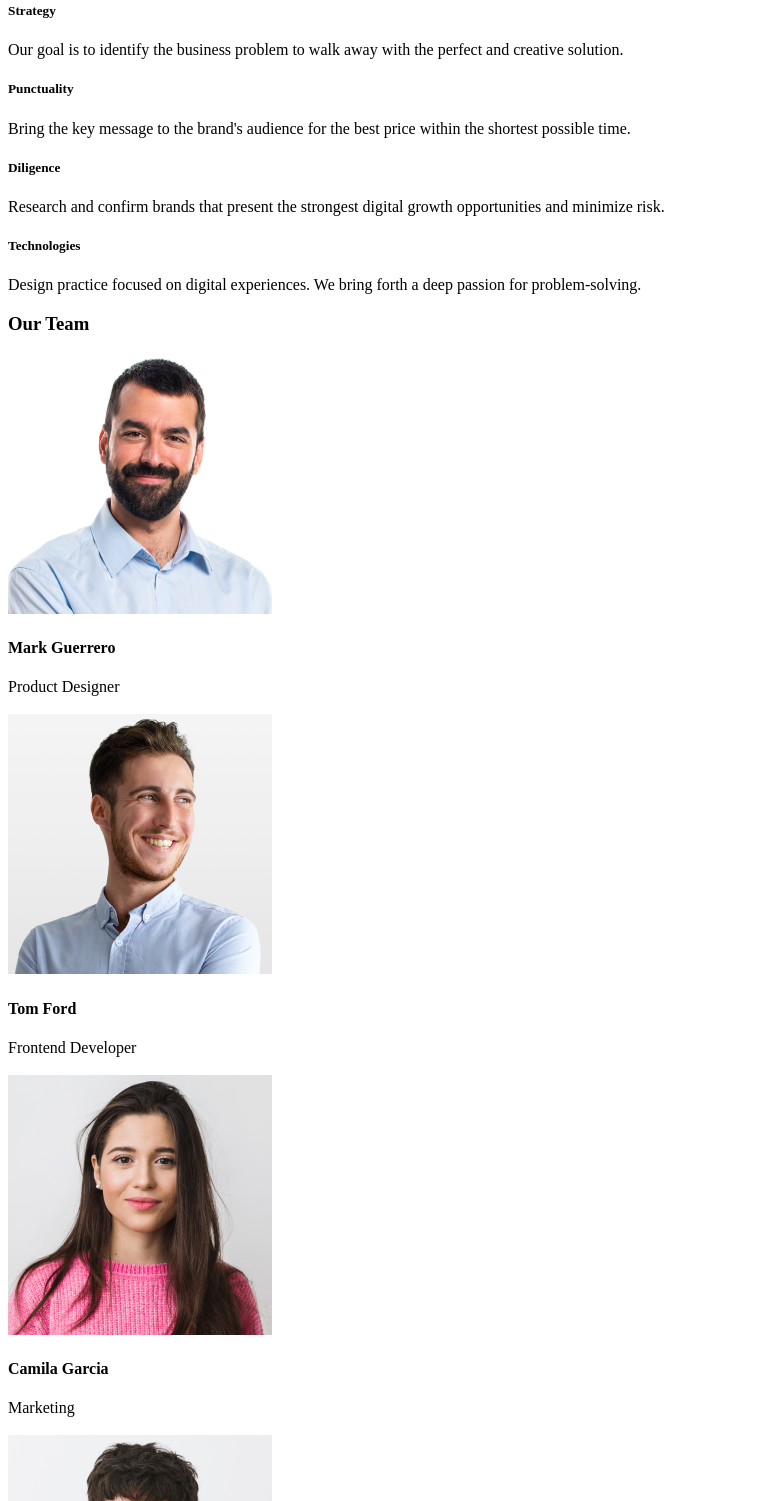
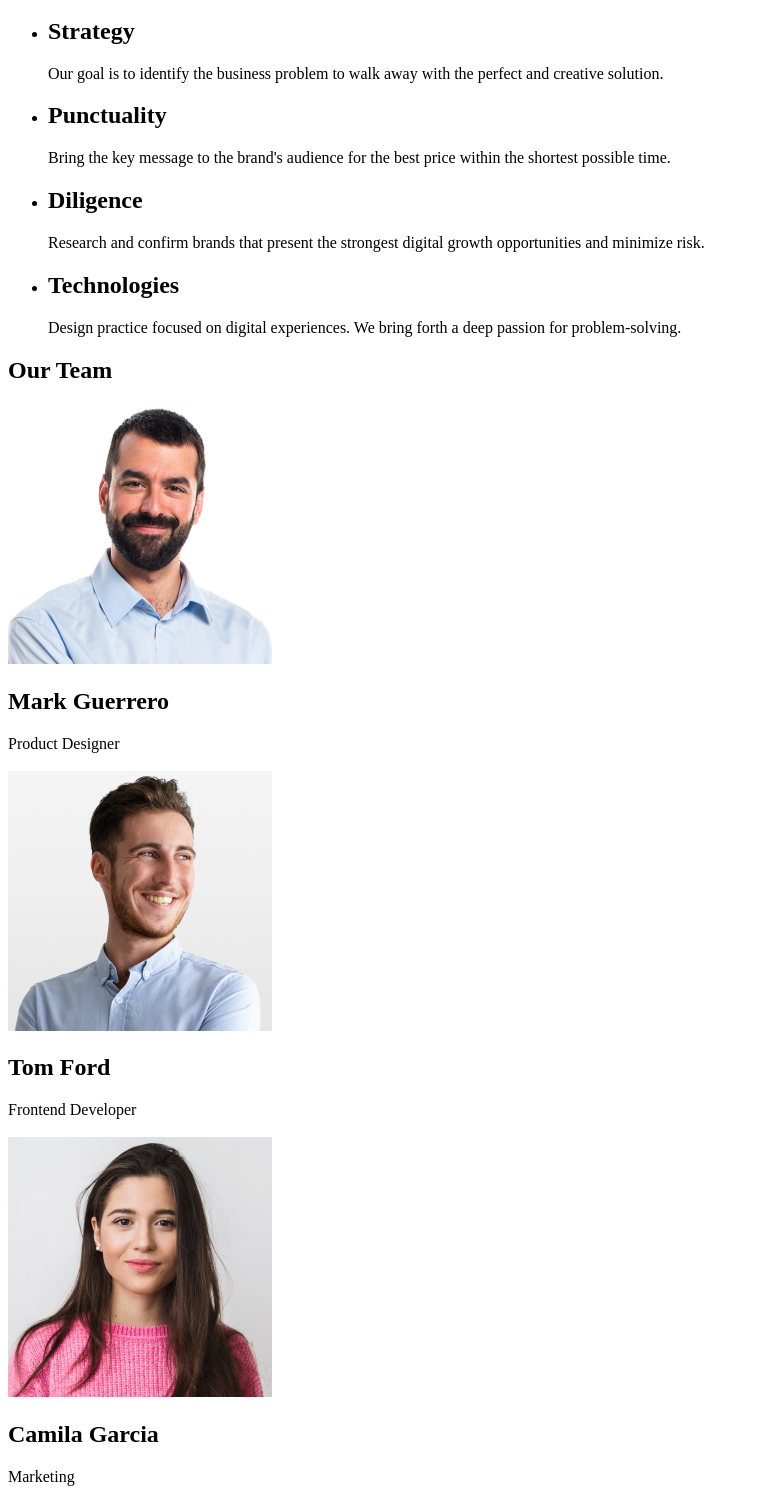
Before and after one commit to Gunaylor/goit-markup-hw-01, a plain HTML site: page assets/index.html in a window 1280 px wide. Shown: the part 278-1779 px from the top of the page, without its empty margins (0-759 px from the left). Drawn offline with Linux system fonts and the light colour scheme.

Commit message:
son commit

```diff
--- a/assets/index.html
+++ b/assets/index.html
@@ -6,10 +6,11 @@
     <title>webstudio</title>
 </head>
 <body>
+    <header>
         <div class="part-1">
-        <div class="web-studio-1">
+            <nav class="web-studio-1">
                 <a href="">WEBSTUDIO</a>
-        </div>
+            </nav>
 
             <div class="secctions-1">
                 <a href="">Studio</a>
@@ -18,80 +19,88 @@
             </div>
 
             <div class="contact">
-            <h5>info@devstudio.com</h5>
-            <h5>+11 (000) 111-11-11</h5>
+                <h2>info@devstudio.com</h2>
+                <h2>+11 (000) 111-11-11</h2>
             </div>
         </div>
+    </header>
+
+    <main>
         <div class="part-2">
             <div>
                 <h1>Effective Solutions <br>
                     for Your Business</h1>
             </div>
             <div>
-            <a href="">
+                <a href="" type="button">
                     <button>Order Service</button>
                 </a>
             </div>
         </div>
         <div class="part-3">
-            <div>
-                <h5>Strategy</h5>
+        <ul>
+            <li>
+            <h2>Strategy</h2>
             <p>Our goal is to identify the business
                 problem to walk away with the perfect and creative solution.</p>
-            </div>
+            </li>
 
-            <div>
-                <h5>Punctuality</h5>
+            <li>
+                <h2>Punctuality</h2>
                 <p>Bring the key message to the brand's audience for the best price within the shortest possible time.</p>
-            </div>
+            </li>
 
-            <div>
-                <h5>Diligence</h5>
+            <li>
+                <h2>Diligence</h2>
                 <p>Research and confirm brands that present the strongest digital growth opportunities and minimize risk.</p>
-            </div>
+            </li>
 
-            <div>
-                <h5>Technologies</h5>
+            <li>
+                <h2>Technologies</h2>
                 <p>Design practice focused on digital experiences. We bring forth a deep passion for problem-solving.</p>
-            </div>
+            </li>
+        </ul>
 
         </div>
         <div class="part-4">
             <div>
-        <h3>Our Team</h3>
+                <h2>Our Team</h2>
             </div>
 
             <div class="images-1">
                 <div>
-            <img src="images/Team Card 1.png" alt="Mark Guerrero">
-            <h4>Mark Guerrero
-            </h4>
+                    <img src="images/img1.jpg" alt="Mark Guerrero" width="264px">
+                    <h2>Mark Guerrero
+                    </h2>
                     <span>Product Designer</span>
                 </div>
                 <br>
                 <div>
-            <img src="images/img2.png" alt="Tom Ford">
-            <h4>Tom Ford
-            </h4>
+                    <img src="images/img2.jpg" alt="Tom Ford" width="264px">
+                    <h2>Tom Ford
+                    </h2>
                     <span>Frontend Developer</span>
                 </div>
                 <br>
                 <div>
-            <img src="images/img3.png" alt="Camila Garcia">
-            <h4>Camila Garcia
-            </h4>
+                    <img src="images/img3.jpg" alt="Camila Garcia" width="264px">
+                    <h2>Camila Garcia
+                    </h2>
                     <span>Marketing</span>
                 </div>
                 <br>
                 <div>
-            <img src="images/img4.png" alt="Daniel Wilson">
-            <h4>Daniel Wilson
-            </h4>
+                    <img src="images/img4.jpg" alt="Daniel Wilson" width="264px">
+                    <h2>Daniel Wilson
+                    </h2>
                     <span>UI Designer</span>
                 </div>
 
             </div>
         </div>
+    </main>
+
+    <footer>
         <div class="part-5">
             <div>
                 <h4>WEBSTUDIO</h4>
@@ -100,5 +109,6 @@
                 <P>Increase the flow of customers and sales for your business with digital marketing & growth solutions.</P>
             </div>
         </div>
+    </footer>
 </body>
 </html>
```
Also changed, not shown: assets/images/Team Card 1.png (deleted), assets/images/img1.jpg (added), assets/images/img2.jpg (added), assets/images/img2.png (deleted), assets/images/img3.jpg (added), assets/images/img3.png (deleted), assets/images/img4.jpg (added), assets/images/img4.png (deleted). Lines whose indentation alone changed are shown as unchanged.
